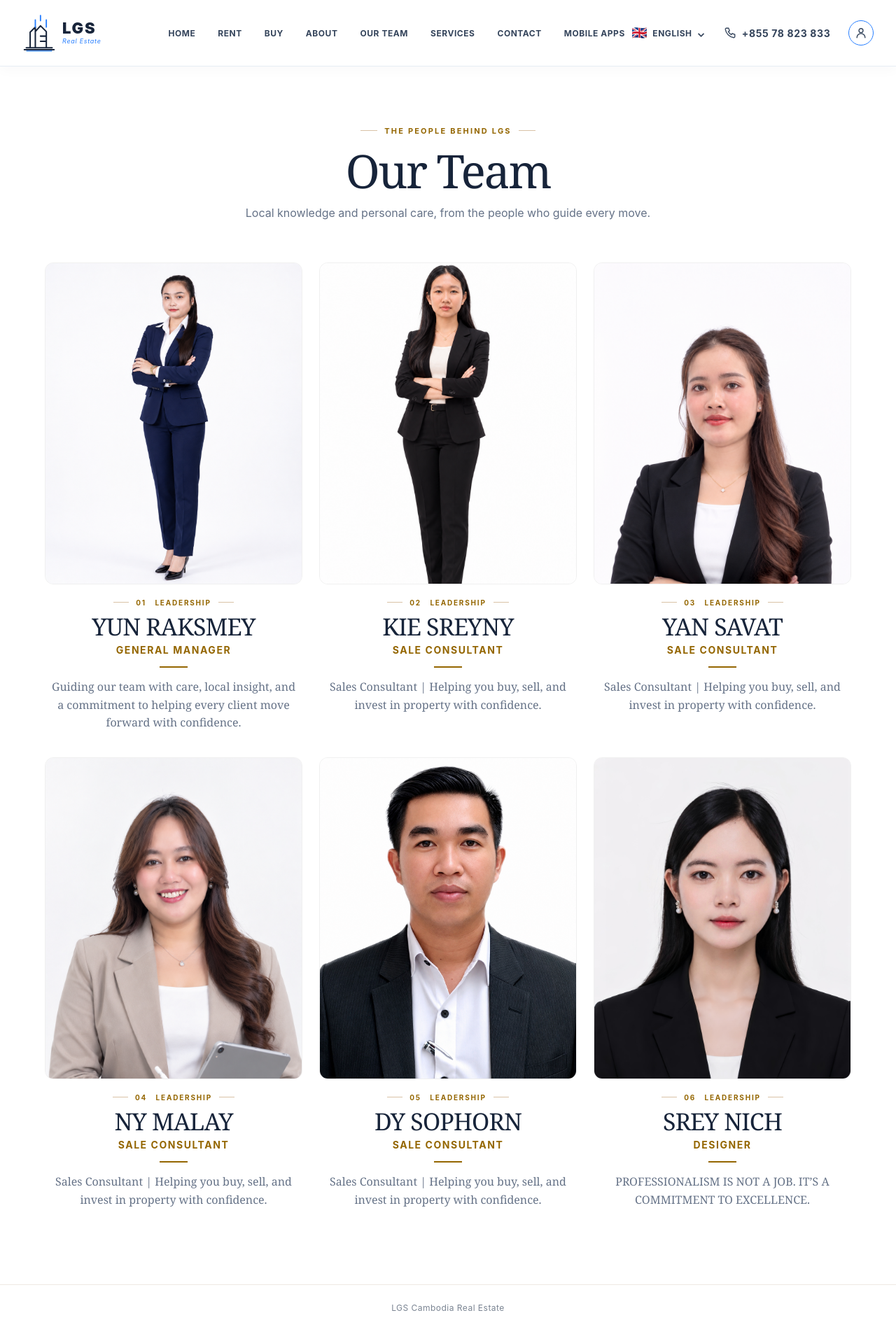
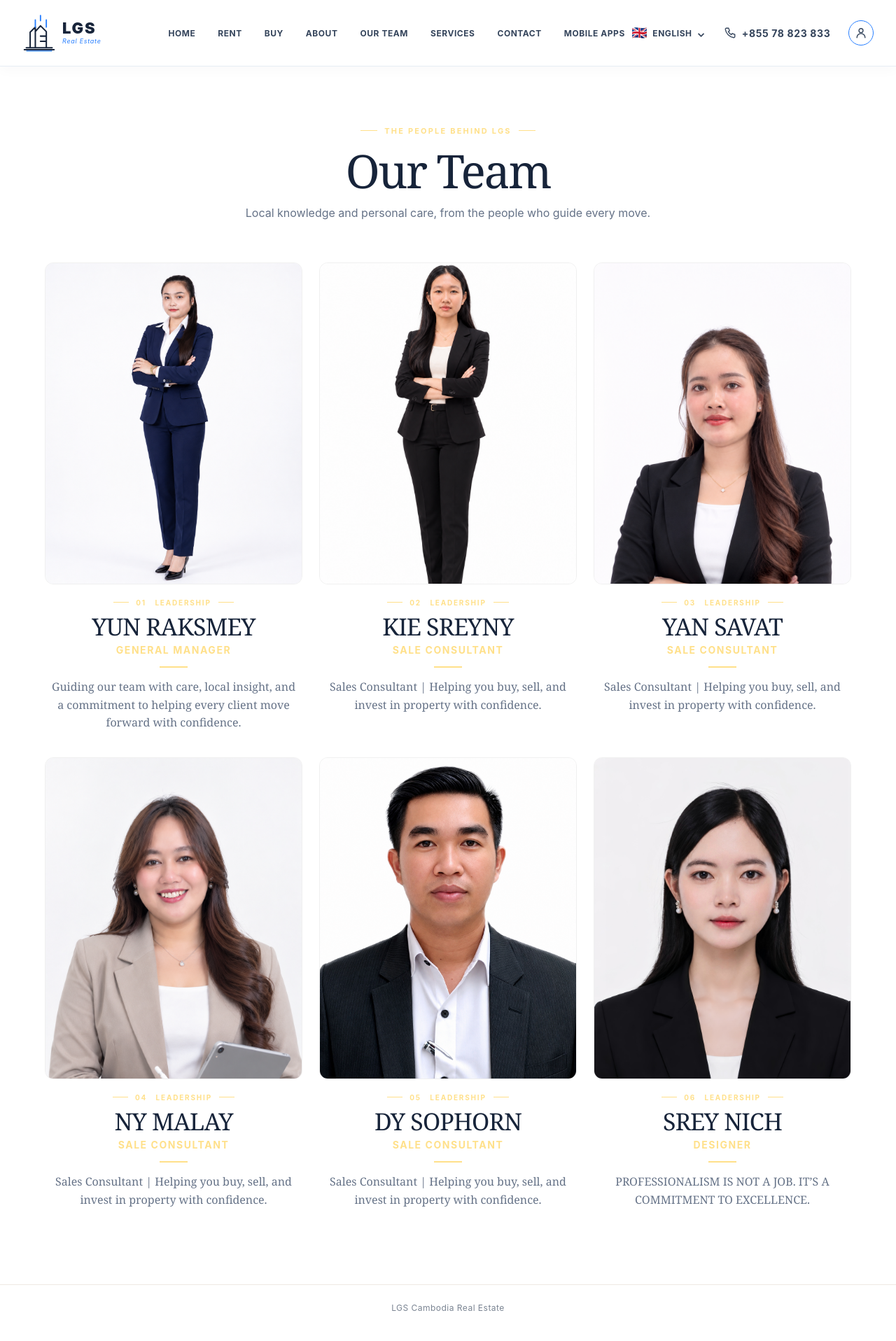
Before and after one commit to Reach55/RealEstateCRM, a Django app: page /team/ in a window 1280 px wide. Shown: the whole page at 70% size. Run offline with Django 5.2, Linux system fonts and the light colour scheme; data comes from the database, SQL or seed files in the repository.

Commit message:
Use pale gold accents on team page

```diff
--- a/website/templates/website/team.html
+++ b/website/templates/website/team.html
@@ -21,13 +21,13 @@
   <link rel="stylesheet" href="{% static 'css/style.css' %}">
   <link rel="stylesheet" href="{% static 'css/public-responsive.css' %}">
   <style>
-    :root{--team-ink:#17243a;--team-muted:#657287;--team-accent:#946600;--team-line:#eee9e2}
+    :root{--team-ink:#17243a;--team-muted:#657287;--team-accent:#ffe08a;--team-line:#eee9e2}
     *,*::before,*::after{box-sizing:border-box}
     body.team-page{margin:0;background:#fff;color:var(--team-ink);font-family:Inter,ui-sans-serif,system-ui,-apple-system,"Segoe UI",sans-serif}
     .team-main{background:#fff;min-height:calc(100vh - 94px)}
     .team-intro{max-width:900px;margin:0 auto;padding:76px 24px 32px;text-align:center}
     .team-eyebrow{display:inline-flex;align-items:center;gap:10px;color:var(--team-accent);font-size:11px;font-weight:750;letter-spacing:.2em;text-transform:uppercase}
-    .team-eyebrow::before,.team-eyebrow::after{content:"";width:24px;height:1px;background:#d9c2a6}
+    .team-eyebrow::before,.team-eyebrow::after{content:"";width:24px;height:1px;background:var(--team-accent)}
     .team-intro h1{margin:15px 0 12px;font-family:Georgia,"Times New Roman",serif;font-size:clamp(42px,6vw,66px);font-weight:400;letter-spacing:-.035em;line-height:1.05}
     .team-intro p{max-width:720px;margin:0 auto;color:var(--team-muted);font-size:16px;line-height:1.8}
     .team-list{max-width:1200px;margin:0 auto;padding:24px 24px 96px;display:grid;grid-template-columns:repeat(3,minmax(0,1fr));gap:24px}
@@ -36,7 +36,7 @@
     .team-member__portrait img{display:block;width:100%;height:100%;object-fit:cover;object-position:center 18%}
     .team-member__copy{padding:20px 8px 12px}
     .team-member__index{display:flex;align-items:center;justify-content:center;gap:10px;color:var(--team-accent);font-size:10px;font-weight:750;letter-spacing:.18em;text-transform:uppercase}
-    .team-member__index::before,.team-member__index::after{content:"";width:22px;height:1px;background:#d9c2a6}
+    .team-member__index::before,.team-member__index::after{content:"";width:22px;height:1px;background:var(--team-accent)}
     .team-member h2{margin:10px 0 6px;font-family:Georgia,"Times New Roman",serif;font-size:clamp(25px,3vw,34px);font-weight:400;letter-spacing:-.025em;line-height:1.1}
     .team-member__role{margin:0;color:var(--team-accent);font-size:14px;font-weight:700;letter-spacing:.11em;text-transform:uppercase}
     .team-member__rule{width:40px;height:2px;margin:15px auto;background:var(--team-accent)}
```
